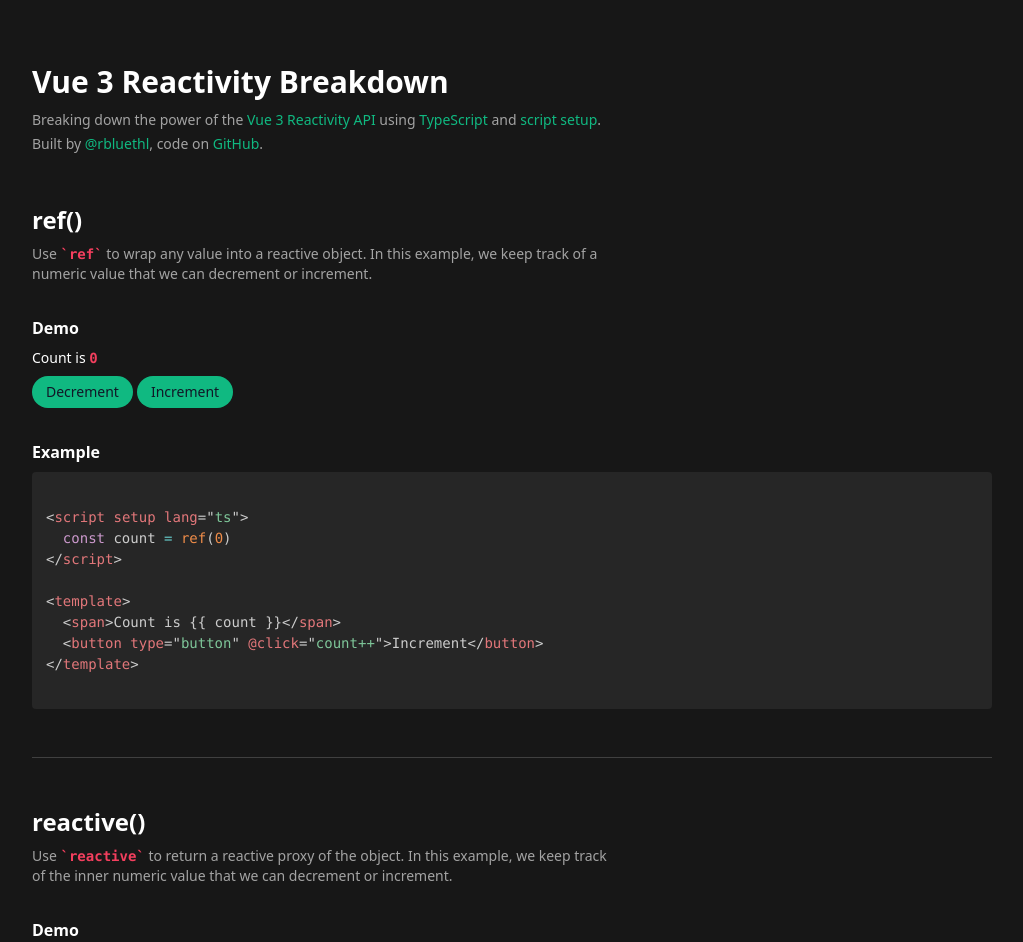
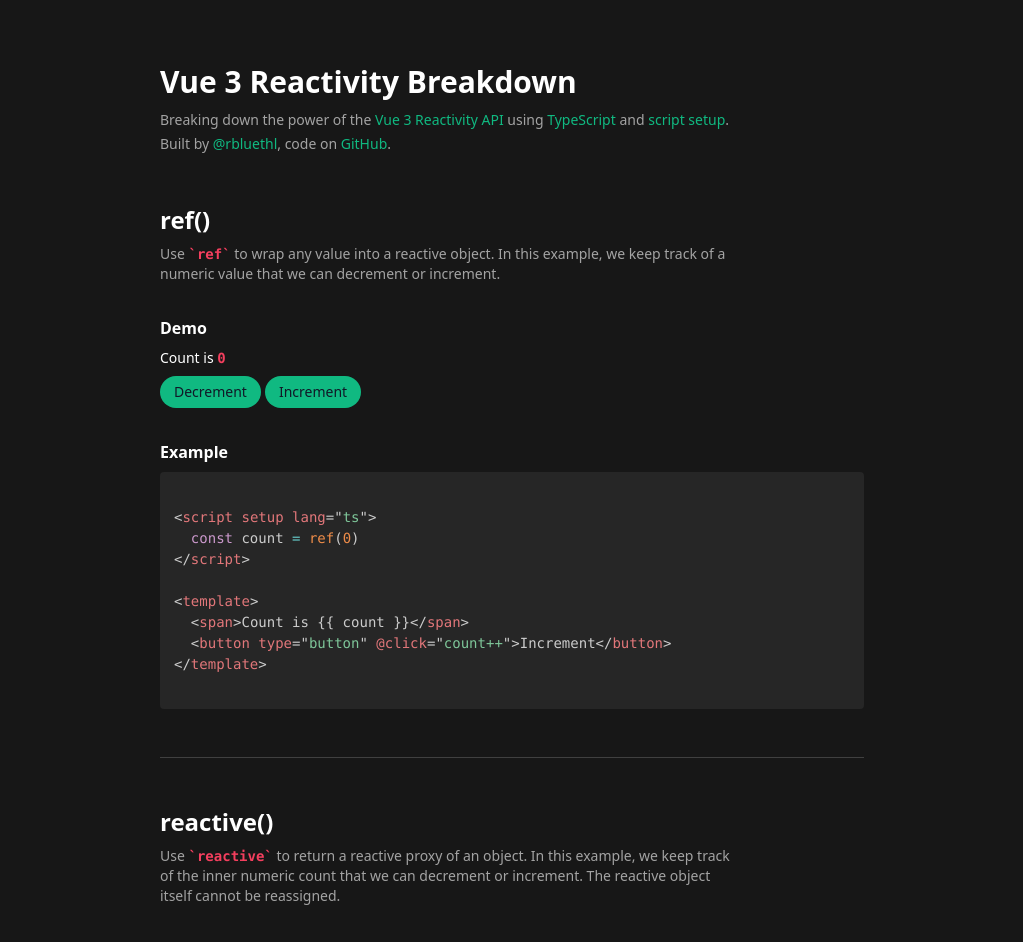
Before and after one commit to rbluethl/vue3-reactivity-breakdown, a Vue app: page / in a window 1280 px wide. Shown: the top 942 px of the page, without its empty margins (128-1151 px from the left). Built offline with nearby package versions, Linux system fonts and the light colour scheme.

Commit message:
Re-added max-w-3xl, minor copy changes

```diff
--- a/src/components/Reactive.vue
+++ b/src/components/Reactive.vue
@@ -12,7 +12,7 @@ const state = reactive({
 const script = ref(`
 <script setup lang="ts">
   const state = reactive({
-     count:0
+    count: 0
   })
 <\/script>`)
 
@@ -27,9 +27,10 @@ const template = ref(`
   <Example>
     <template #title>reactive()</template>
     <template #subtitle
-      >Use <Code>`reactive`</Code> to return a reactive proxy of the object. In
-      this example, we keep track of the inner numeric value that we can
-      decrement or increment.</template
+      >Use <Code>`reactive`</Code> to return a reactive proxy of an object. In
+      this example, we keep track of the inner numeric count that we can
+      decrement or increment. The reactive object itself cannot be
+      reassigned.</template
     >
     <template #demo>
       <p class="text-sm font-medium">
--- a/src/views/RootView.vue
+++ b/src/views/RootView.vue
@@ -9,7 +9,7 @@ import WatchEffect from '@/components/WatchEffect.vue'
 </script>
 
 <template>
-  <main class="mx-auto h-full w-full max-w-5xl px-4 py-8 md:px-8 md:py-16">
+  <main class="mx-auto h-full w-full max-w-3xl px-4 py-8 md:px-8 md:py-16">
     <Header />
 
     <Ref />
```
